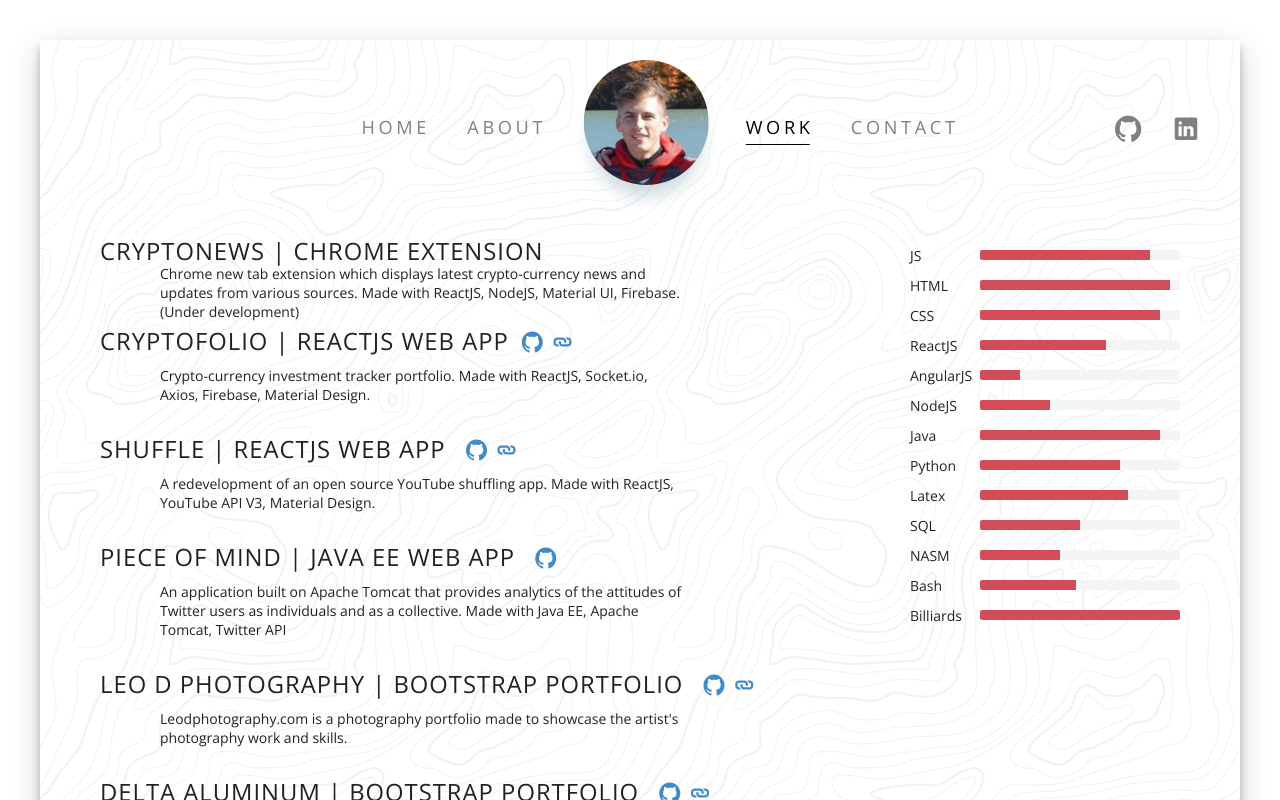
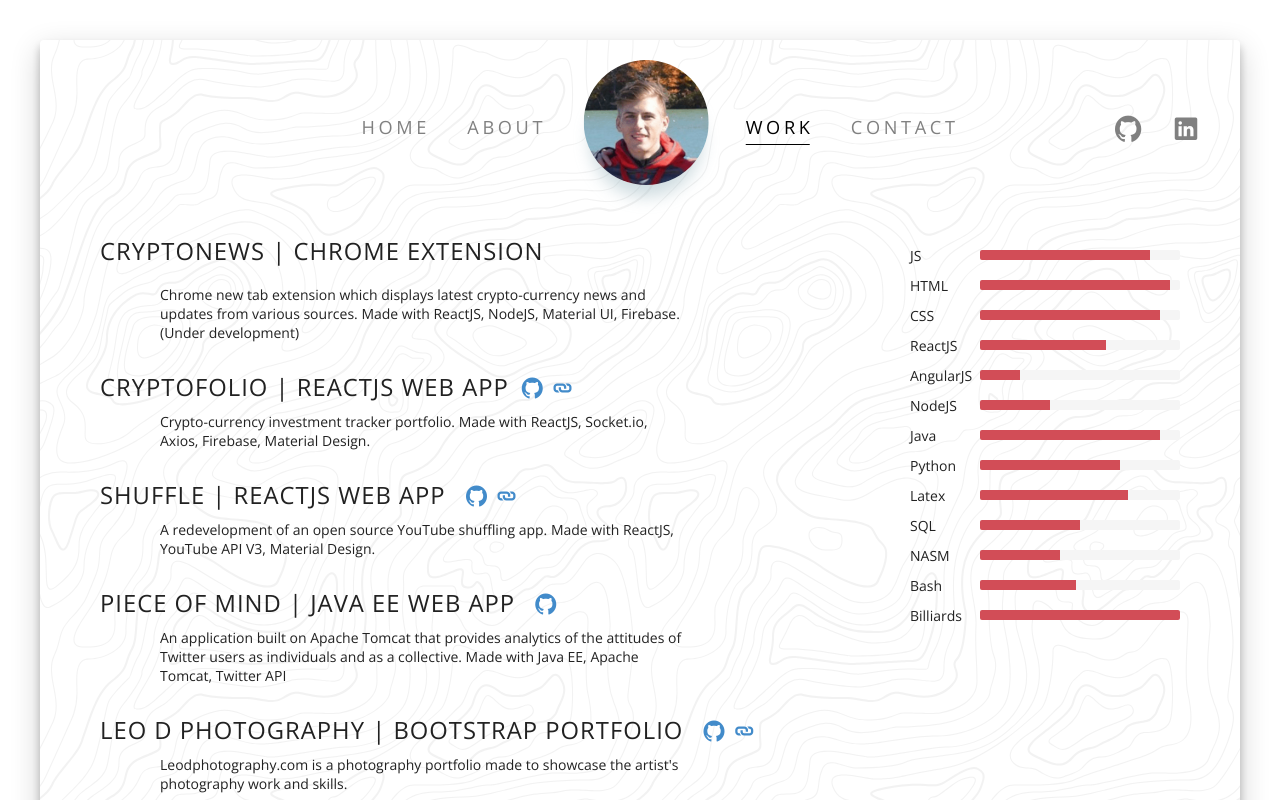
Before and after one commit to kdelalic/karlodelalic.com-react, a React app: page /work in a window 1280 px wide. Built offline with nearby package versions, Linux system fonts and the light colour scheme.

Commit message:
Fix project spacing

```diff
--- a/src/css/work.css
+++ b/src/css/work.css
@@ -5,6 +5,7 @@
 
 .work .projects .firstH5 {
 	margin-top: 0!important;
+	height: 45px;
 }
 
 .work .projects .project h5 {
--- a/src/js/work.js
+++ b/src/js/work.js
@@ -25,7 +25,7 @@ export default class Work extends Component {
                   <p>Chrome new tab extension which displays latest crypto-currency news and updates from various sources. Made with ReactJS, NodeJS, Material UI, Firebase. (Under development)</p>
               </div>
               <div className="project">
-                  <h5 className="firstH5">Cryptofolio | ReactJS Web App<IconButton style={styleIcon} target="_blank" rel="noopener noreferrer" href="https://github.com/kdelalic/cryptofolio" iconClassName="icon ion-social-github" /> <IconButton style={styleIcon} target="_blank" rel="noopener noreferrer" href="https://loving-morse-4f5653.netlify.com/" iconClassName="icon ion-link" /></h5>
+                  <h5>Cryptofolio | ReactJS Web App<IconButton style={styleIcon} target="_blank" rel="noopener noreferrer" href="https://github.com/kdelalic/cryptofolio" iconClassName="icon ion-social-github" /> <IconButton style={styleIcon} target="_blank" rel="noopener noreferrer" href="https://loving-morse-4f5653.netlify.com/" iconClassName="icon ion-link" /></h5>
                   <p>Crypto-currency investment tracker portfolio. Made with ReactJS, Socket.io, Axios, Firebase, Material Design.</p>
               </div>
 	            <div className="project">
```
